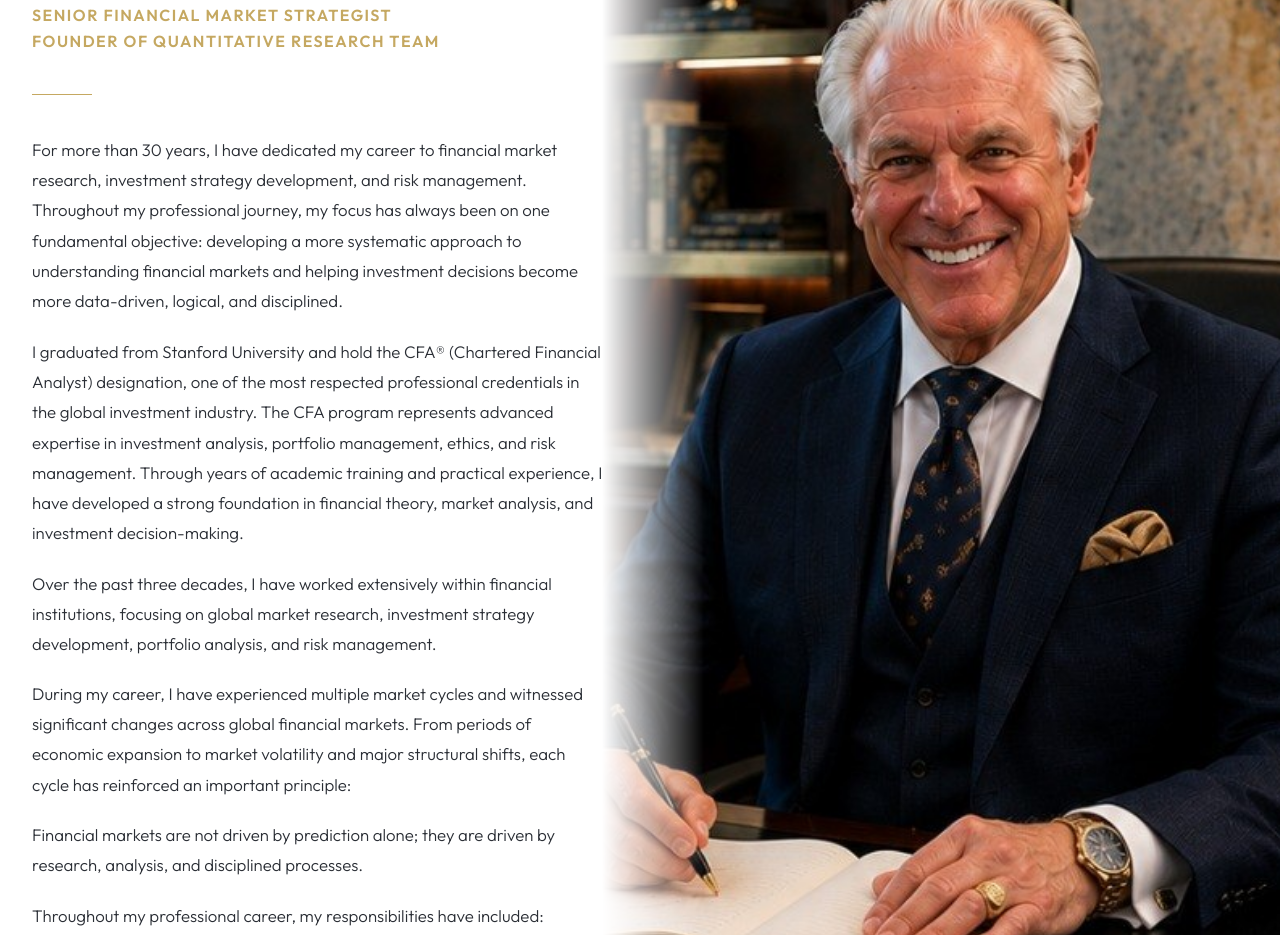
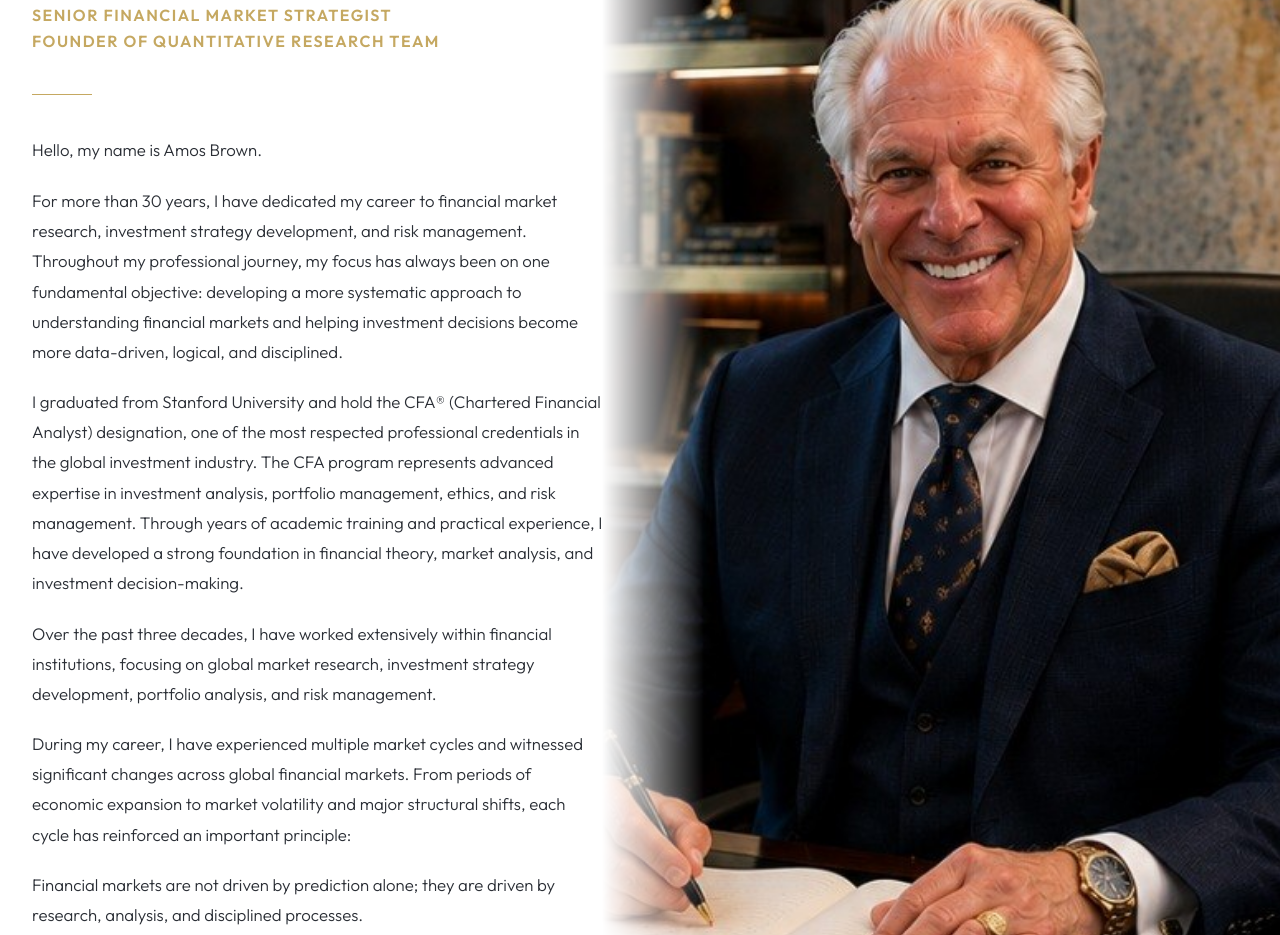
Before and after one commit to leybex385/Amos-Brown, a plain HTML site: page index.html in a window 1280 px wide. Shown: the part 1177-2112 px from the top of the page. Drawn offline with Linux system fonts and the light colour scheme.

Commit message:
Add files via upload

```diff
--- a/index.html
+++ b/index.html
@@ -18,7 +18,7 @@
     <meta name="twitter:image" content="./social-preview.png">
 
     <!-- Favicon -->
-    <link rel="icon" type="image/png" href="./favicon.png">
+    <link rel="icon" type="image/png" href="/favicon.png" sizes="192x192">
 
     <!-- Google Fonts -->
     <link rel="preconnect" href="https://fonts.googleapis.com">
@@ -100,7 +100,7 @@
                         <span class="eyebrow-line"></span>
                     </div>
 
-
+                    <p class="about-person-desc">Hello, my name is Amos Brown.</p>
                     <p class="about-person-desc">For more than 30 years, I have dedicated my career to
                         financial market research, investment strategy development, and risk management. Throughout my
                         professional journey, my focus has always been on one fundamental objective: developing a more
```
